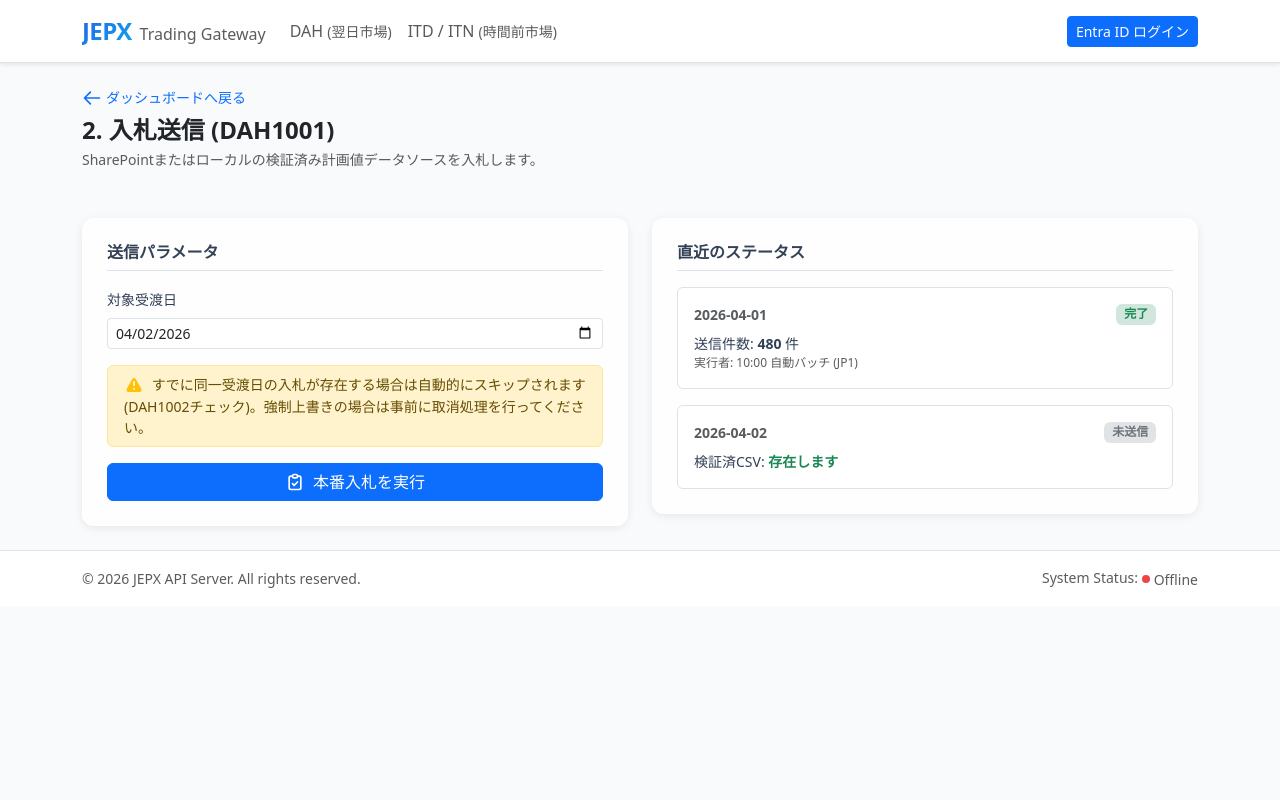
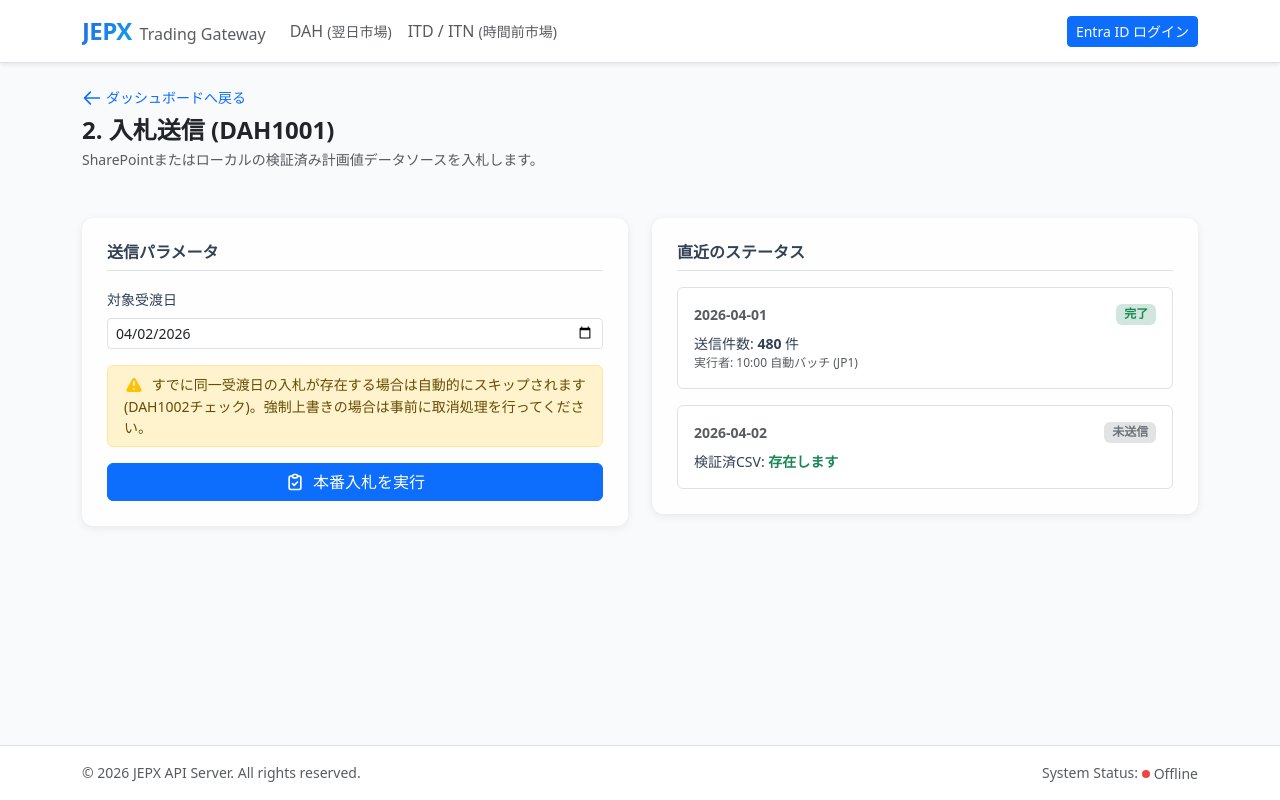
Before and after one commit to mkuwan/jepx4, a Django app: template jepx_project/templates/web_ui/dah_bid.html in a window 1280 px wide. Run offline with Django 5.2, Linux system fonts and the light colour scheme; the template is opened without the code that fills it, so the values that code supplies are empty; some libraries are stand-ins or nearby versions.

Commit message:
フッター修正

```diff
--- a/jepx_project/static/css/jepx.css
+++ b/jepx_project/static/css/jepx.css
@@ -4,7 +4,13 @@
  */
 
 /* ── ベーススタイル ── */
+html {
+    height: 100%;
+}
 body {
+    min-height: 100%;
+    display: flex;
+    flex-direction: column;
     background-color: #f8fafc;
     color: #334155;
 }
--- a/jepx_project/templates/base.html
+++ b/jepx_project/templates/base.html
@@ -55,7 +55,7 @@
     </nav>
 
     <!-- Main Content -->
-    <main class="container-xl py-4">
+    <main class="container-xl py-4 flex-grow-1">
         <!-- Messages -->
         {% if messages %}
             {% for message in messages %}
```
